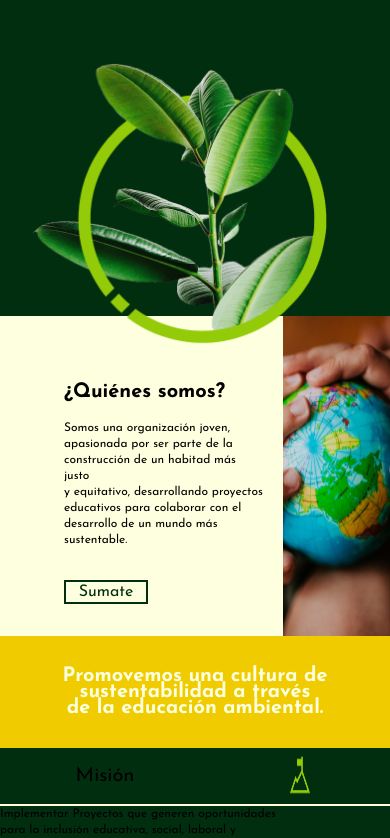
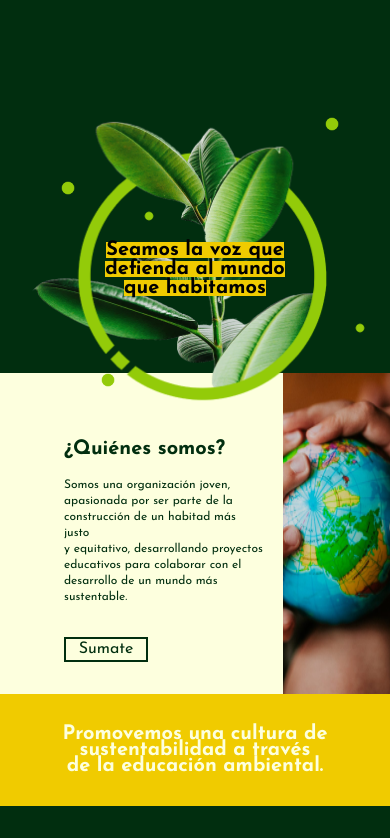
Before and after one commit to pablitxn/metafora-web, a Next.js app: page / in a window 390 px wide. Shown: the top 838 px of the page. Built offline with nearby package versions, Linux system fonts and the light colour scheme.

Commit message:
wip(home-mobile): styling finished

```diff
--- a/src/components/home/mobile/home-content/index.tsx
+++ b/src/components/home/mobile/home-content/index.tsx
@@ -12,6 +12,10 @@ import {
   TitleContainer,
   CardContainer,
   ImageTitle,
+  Content,
+  PlantContainer,
+  TextContainer,
+  Dot,
 } from './styles';
 
 const HomeContent: FunctionComponent = () => {
@@ -20,12 +24,21 @@ const HomeContent: FunctionComponent = () => {
     green: 46,
     blue: 15,
   };
+  const lightGreen = {
+    red: 146,
+    green: 203,
+    blue: 10,
+  };
+  const white = {
+    red: 255,
+    green: 255,
+    blue: 255,
+  };
   const cream = {
     red: 253,
     green: 255,
     blue: 222,
   };
-
   const yellow = {
     red: 240,
     green: 203,
@@ -34,13 +47,54 @@ const HomeContent: FunctionComponent = () => {
 
   return (
     <HomeContainer>
-      <Card rgb={green}>
+      <Card background={green}>
+        <PlantContainer>
+          <TextContainer>
+            <Title isBolded minMargin background={yellow}>
+              Seamos la voz que
+            </Title>
+            <Title isBolded minMargin background={yellow}>
+              defienda al mundo
+            </Title>
+            <Title isBolded minMargin background={yellow}>
+              que habitamos
+            </Title>
+          </TextContainer>
           <Plant src="/images/plant-in-circle.png" />
+          <Dot
+            src="/images/dot-small.png"
+            size="1.5rem"
+            position={{ top: '11rem', left: '3.5rem;' }}
+          />
+          <Dot
+            src="/images/dot-small.png"
+            size="1.5rem"
+            position={{ top: '7rem', left: '20rem;' }}
+          />
+          <Dot
+            src="/images/dot-small.png"
+            size="1.5rem"
+            position={{ top: '23rem', left: '6rem;' }}
+          />
+          <Dot
+            src="/images/dot-small.png"
+            size="1rem"
+            position={{ top: '13rem', left: '8.8rem;' }}
+          />
+          <Dot
+            src="/images/dot-small.png"
+            size="1rem"
+            position={{ top: '20rem', left: '22rem;' }}
+          />
+        </PlantContainer>
       </Card>
-      <Card rgb={cream}>
+
+      <Card background={cream}>
         <Description>
-          <Title isBolded>¿Quiénes somos?</Title>
-          <Text>
+          <Title isBolded textColor={green}>
+            ¿Quiénes somos?
+          </Title>
+          <Text textColor={green}>
             Somos una organización joven,
             <br /> apasionada por ser parte de la
             <br /> construcción de un habitad más justo
@@ -52,24 +106,40 @@ const HomeContent: FunctionComponent = () => {
         </Description>
         <Image src="/images/globe.png" />
       </Card>
-      <Card rgb={yellow}>
+
+      <Card background={yellow}>
         <SubTitle>
           Promovemos una cultura de
           <br /> sustentabilidad a través
           <br /> de la educación ambiental.
         </SubTitle>
       </Card>
-      <Card rgb={green}>
+
+      <Card background={green}>
         <CardContainer>
+          <Content>
             <TitleContainer>
-            <Title>Misión</Title>
+              <Title textColor={lightGreen}>Misión</Title>
               <ImageTitle src="/images/mountain.png" />
             </TitleContainer>
-          <Text>
+            <Text textColor={white}>
               Implementar Proyectos que generen oportunidades
               <br /> para la inclusión educativa, social, laboral y
               <br /> profesional.
             </Text>
+          </Content>
+          <Content>
+            <TitleContainer>
+              <Title textColor={lightGreen}>Visión</Title>
+              <ImageTitle src="/images/anteojito.png" />
+            </TitleContainer>
+            <Text textColor={white}>
+              Trabajamos por la construcción de un mundo
+              <br /> sustentable para todes. Generando modelos
+              <br /> participativos y fortaleciendo las capacidades de
+              <br /> los intervinientes
+            </Text>
+          </Content>
         </CardContainer>
       </Card>
     </HomeContainer>
--- a/src/components/home/mobile/home-content/styles.ts
+++ b/src/components/home/mobile/home-content/styles.ts
@@ -13,10 +13,27 @@ export const HomeContainer = styled.div`
 export const Card = styled.div<CardProps>`
   display: flex;
   width: 100%;
-  ${({ rgb }) => {
-    const { red, green, blue } = rgb;
+  ${({ background }) => {
+    const { red, green, blue } = background;
     return `background: rgb(${red}, ${green}, ${blue})`;
   }}
+`;
+
+export const PlantContainer = styled.div`
+  width: 100%;
+  display: flex;
+  flex-direction: column;
+`;
+
+export const TextContainer = styled.div`
+  position: relative;
+  top: 15rem;
+  display: flex;
+  flex-direction: column;
+  justify-content: center;
+  align-items: center;
+  text-align: center;
+  z-index: 5;
 `;
 
 export const Plant = styled.img`
@@ -25,6 +42,18 @@ export const Plant = styled.img`
   width: 18.75rem;
   top: 3rem;
   margin-left: 2rem;
+`;
+
+export const Dot = styled.img<DotProps>`
+  position: absolute;
+  ${({ position }) => {
+    const { top, left } = position;
+    return `top: ${top};
+            left: ${left};`;
+  }}
+  ${({ size }) =>
+    `width: ${size};
+    height: ${size};`}
 `;
 
 export const Image = styled.img``;
@@ -37,8 +66,24 @@ export const Description = styled.div`
 `;
 
 export const Title = styled.h3<TitleProps>`
+  font-size: 1.25rem;
+
   ${({ isBolded }) => (isBolded ? `font-weight: bold;` : `font-weight: normal;`)}
-  font-size: 1.25rem;
+  ${({ minMargin }) => minMargin && `margin: 0.1rem;`}
+  ${({ textColor }) => {
+    if (textColor) {
+      const { red, green, blue } = textColor;
+      return `color: rgb(${red}, ${green}, ${blue})`;
+    }
+    return ``;
+  }}
+  ${({ background }) => {
+    if (background) {
+      const { red, green, blue } = background;
+      return `background: rgb(${red}, ${green}, ${blue})`;
+    }
+    return ``;
+  }}
 `;
 
 /* Placeholder Name */
@@ -54,9 +99,16 @@ export const SubTitle = styled.div`
   color: rgb(253, 255, 222);
 `;
 
-export const Text = styled.p`
+export const Text = styled.p<TextProps>`
   font-size: 0.75rem;
   margin: 0;
+  ${({ textColor }) => {
+    if (textColor) {
+      const { red, green, blue } = textColor;
+      return `color: rgb(${red}, ${green}, ${blue})`;
+    }
+    return ``;
+  }}
 `;
 
 export const Button = styled.button`
@@ -73,18 +125,28 @@ export const Button = styled.button`
   margin-top: 2rem;
 `;
 
-export const TitleContainer = styled.div`
-  display: flex;
-  justify-content: space-around;
-  border-bottom: 2px solid rgb(254, 255, 223);
-`;
-
 export const CardContainer = styled.div`
   width: 100%;
   display: flex;
-  justify-content: center;
-  align-content: center;
   flex-direction: column;
+  align-items: center;
+  margin-bottom: 3.5rem;
+`;
+
+export const Content = styled.div`
+  width: 17.5rem;
+  display: flex;
+  flex-direction: column;
+  margin-top: 2.5rem;
+`;
+
+export const TitleContainer = styled.div`
+  height: 2rem;
+  display: flex;
+  align-items: center;
+  justify-content: space-between;
+  border-bottom: 2px solid rgb(254, 255, 223);
+  margin-bottom: 0.75rem;
 `;
 
 export const ImageTitle = styled.img`
```
Also changed, not shown: src/components/home/mobile/home-content/types.d.ts (+22 -5 lines). Lines whose indentation alone changed are shown as unchanged.
